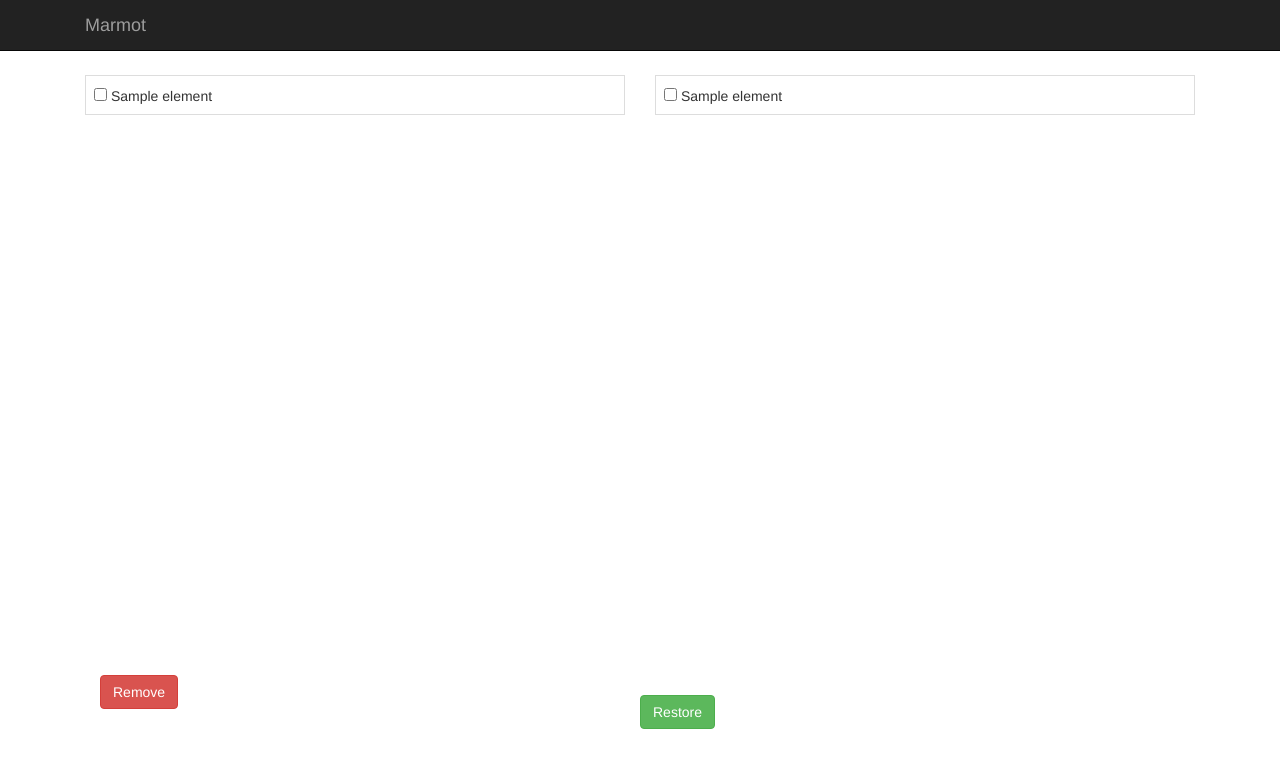
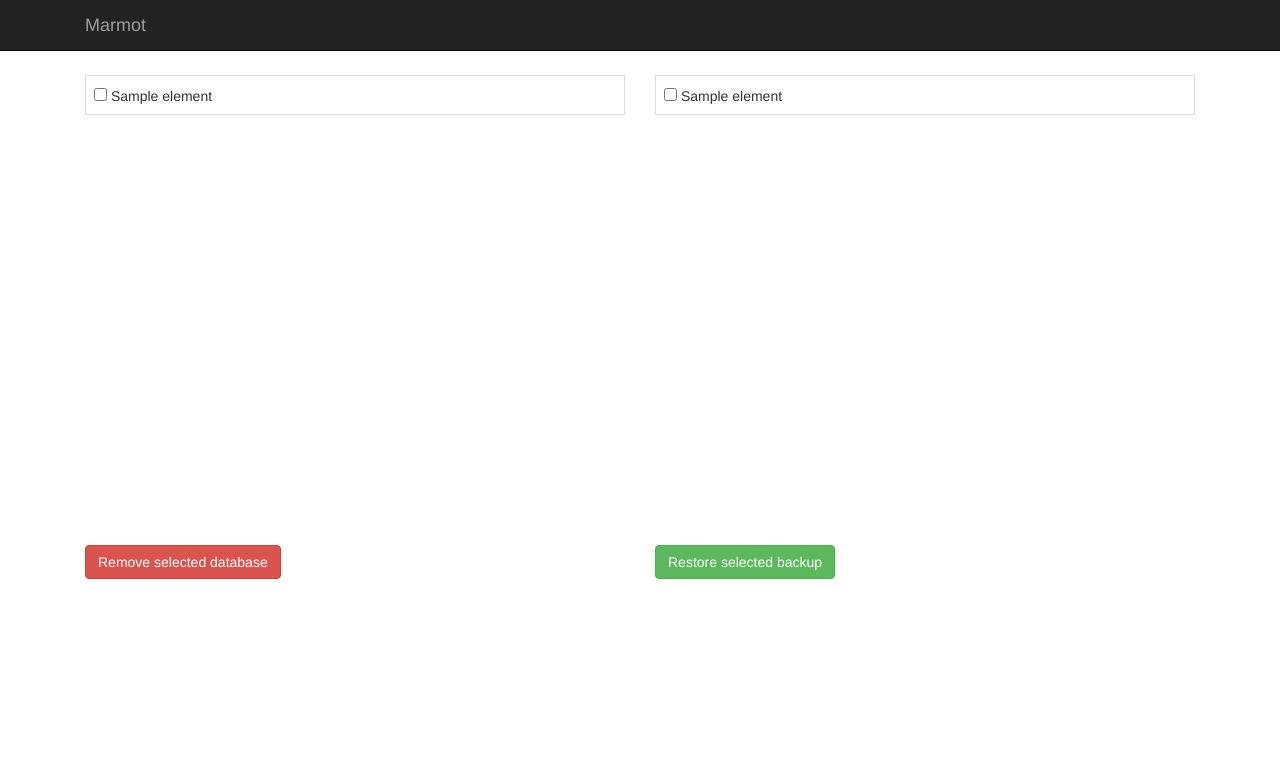
Before and after one commit to Jazzis18/Marmot, a Django app: template VenvForThis/BackRestoreInterface/ThisApp/templates/index.html in a window 1280 px wide. Shown: the top 768 px of the page. Run offline with Django 3.2, Linux system fonts and the light colour scheme; the template is opened without the code that fills it: most values are stand-ins (such as "Sample title", 1, 10 or a date in 2020); some libraries are stand-ins or nearby versions.

Commit message:
fixed any style

```diff
--- a/VenvForThis/BackRestoreInterface/ThisApp/static/css/style.css
+++ b/VenvForThis/BackRestoreInterface/ThisApp/static/css/style.css
@@ -4,9 +4,13 @@
 }
 
 .result-text {
-	font-size: 28px;
+	font-size: 24px;
 }
 
 .error-discription {
 	font-size: 18px;
 }
+
+.padding-button {
+	padding-top: 20px;
+}
--- a/VenvForThis/BackRestoreInterface/ThisApp/templates/error.html
+++ b/VenvForThis/BackRestoreInterface/ThisApp/templates/error.html
@@ -1,14 +1,14 @@
 {% extends 'main.html' %}
 {% block error %}
         <div class="content">
-            <div class="col-sm-12">
+            <div class="col-md-12">
                 <div class="content">
                     <div class="text-danger result-text">
-                        <p>Произошла ошибка!</p>
+                        <p>An error occurred with the sql server</p>
                     </div>
                         <button class="btn btn-primary" type="button" data-toggle="collapse"
                                 data-target="#collapseExample" aria-expanded="false" aria-controls="collapseExample">
-                            Посмотреть описание
+                            You can read error description under this spoiler [press me]
                         </button>
                         <div class="collapse" id="collapseExample">
                             <div class="well">
--- a/VenvForThis/BackRestoreInterface/ThisApp/templates/index.html
+++ b/VenvForThis/BackRestoreInterface/ThisApp/templates/index.html
@@ -1,9 +1,9 @@
 {% extends 'main.html' %}
 {% block index %}
         <div class="content">
-            <div class="col-sm-6">
+            <div class="col-md-6">
                 <form action="/remove">
-                    <div style="height: 600px; overflow: auto;">
+                    <div style="height: 450px; overflow: auto;">
                         <table class="table table-bordered">
                             {% for element in list_db %}
                             <tr>
@@ -15,14 +15,12 @@
                             </tbody>
                         </table>
                     </div>
-                    <div class="container">
-                        <input type="submit" class="btn btn-danger" value="Remove">
-                    </div>
+                    <div class="padding-button"><input type="submit" class="btn btn-danger" value="Remove selected database"></div>
                 </form>
             </div>
-            <form action="/restore">
-                <div class="col-sm-6" style="padding-bottom: 20px;">
-                    <div style="height: 600px; overflow: auto;">
+            <div class="col-md-6">
+                <form action="/restore">
+                    <div style="height: 450px; overflow: auto;">
                         <table class="table table-bordered backup-table">
                             {% for element in backup_dir %}
                             <tr>
@@ -34,10 +32,8 @@
                             </tbody>
                         </table>
                     </div>
-                </div>
-                <div class="container">
-                    <input type="submit" class="btn btn-success" value="Restore">
-                </div>
-            </form>
+                    <div class="padding-button"><input type="submit" class="btn btn-success" value="Restore selected backup"></div>
+                </form>
+            </div>
         </div>
 {% endblock %}
--- a/VenvForThis/BackRestoreInterface/ThisApp/templates/success.html
+++ b/VenvForThis/BackRestoreInterface/ThisApp/templates/success.html
@@ -3,7 +3,7 @@
         <div class="content">
             <div class="col-sm-6">
                 <div class="content">
-                    <div class="text-success result-text">SUCCESS!</div>
+                    <div class="text-success result-text">Success, thank you for using!</div>
                 </div>
             </div>
         </div>
```
